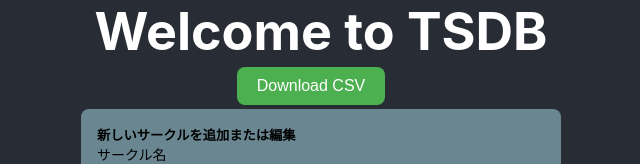
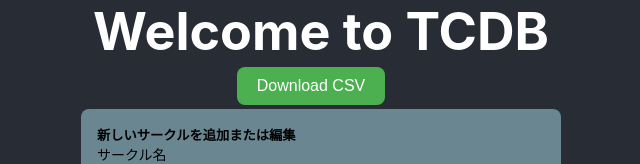
Before and after one commit to RobotClub-RyukyuUniv/TCDB, a React (Create React App) app: page / in a window 1280 px wide. Shown: the top 164 px of the page, without its empty margins (319-959 px from the left). Built offline with nearby package versions, Linux system fonts and the light colour scheme.

Commit message:
誤字修正

```diff
--- a/src/App.js
+++ b/src/App.js
@@ -26,7 +26,7 @@
   return (
     <div className="App">
       <header className="App-header">
-        <h1>Welcome to TSDB </h1>
+        <h1>Welcome to TCDB </h1>
         <LoadCSV setCsvData={setCsvData} setFieldnames={setFieldnames} />
         <DownloadButton csvData={csvData} />
       </header>
```
